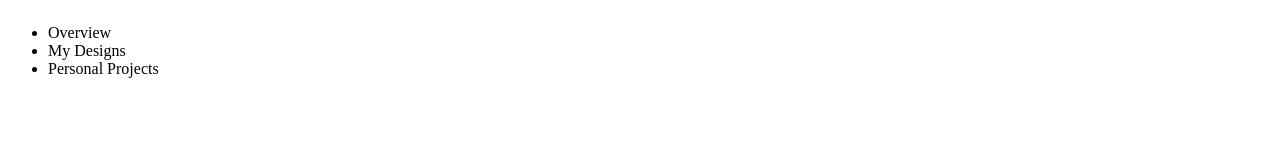
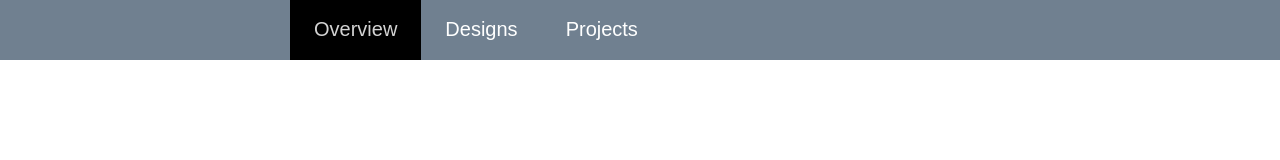
Before and after one commit to ElliottWeld/Personal_Site, a plain HTML site: page Index.html in a window 1280 px wide. Drawn offline with Linux system fonts and the light colour scheme.

Commit message:
NavBar creation

```diff
--- a/Index.html
+++ b/Index.html
@@ -2,19 +2,25 @@
 
     <head>
         <title>Elliott Weld Resume Website</title>
-        <link rel="stylesheet" href="css/" type="text/css" />
+        <link rel="stylesheet" href="css/style.css" type="text/css" />
     </head>
 
     <body>
-        <header>
-            <img />
-            <span></span>
-            <ul id="headderNav">
-                <li class="selected">Overview</li>
-                <li>My Designs</li>
-                <li>Personal Projects</li>
-            </ul>
-        </header>
+        <div id="page">
+            <div id="navbar">
+                <div>
+                    <a href="index.html" class="logo">
 
+                    </a>
+                    <span id="mobile-navigation"></span>
+                    <ul id="navagation">
+                        <li class="selected"><a href="index.html">Overview</a></li>
+                        <li><a href="">Designs</a></li>
+                        <li><a href="">Projects</a></li>
+                    </ul>
+                </div>
+            </div>
+
+        </div>
     </body>
 </html>
--- /dev/null
+++ b/css/style.css
@@ -0,0 +1,93 @@
+
+body {
+	margin: 0;
+	padding: 0;
+	position: relative;
+	width: auto;
+}
+
+	body #page {
+		margin: 0;
+		overflow: hidden;
+		padding: 0;
+		width: auto;
+		z-index: 3;
+	}
+
+a {
+	text-decoration: none;
+	outline: none;
+}
+
+	a:active {
+		background: none;
+	}
+
+img {
+	border: none;
+}
+
+/*Navbar starts here*/
+
+#navbar {
+	background-color: slategrey;
+	margin: 0;
+	min-height: 60px;
+	padding: 0;
+	width: auto;
+}
+
+#navbar div {
+	margin: 0 auto;
+	max-width: 940px;
+	min-height: 60px;
+	padding: 0 10px;
+}
+
+#navbar div a.logo {
+	display: block;
+	float: left;
+	height: 60px;
+	margin: 0 20px 0 0;
+	padding: 0;
+	width: 100px;
+}
+
+#navbar div ul {
+	display: inline-block;
+	float: left;
+	list-style: none;
+	margin: 0;
+	padding: 0;
+	width: auto;
+}
+
+#navbar div ul li {
+	float: left;
+	margin: 0;
+	padding: 0;
+	width: auto;
+}
+
+#navbar div ul li a {
+	color: #ffffff;
+	display: block;
+	font-family: Arial;
+	font-size: 20px;
+	line-height: 58px;
+	margin: 0;
+	min-height: 60px;
+	padding: 0 24px;
+	text-align: center;
+	text-transform: capitalize;
+	width: auto;
+}
+
+#navbar div ul li a:hover {
+	background-color: #a700a9;
+}
+
+#navbar div ul li.selected a {
+	background-color: #000000;
+	color: lightgray;
+}
```
Also changed, not shown: css/moblie.css (added).
